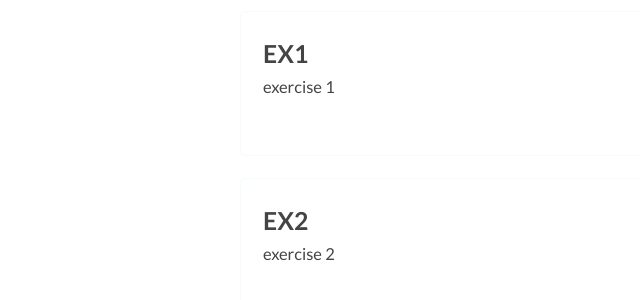
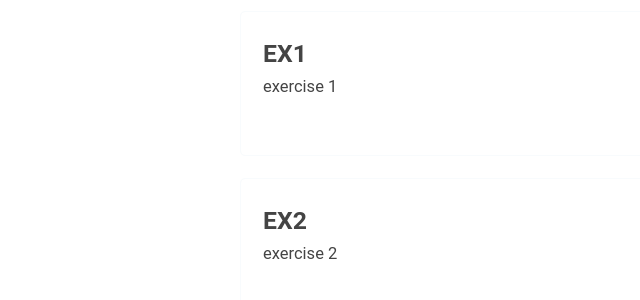
Before and after one commit to repo-code/EXAR, a Gatsby site: page / in a window 1280 px wide. Shown: the full height of the page, 0-640 px from the left. Built offline with nearby package versions, Linux system fonts and the light colour scheme; Gatsby itself is replaced by a stand-in of ours.

Commit message:
Update theme.sass

```diff
--- a/theme.sass
+++ b/theme.sass
@@ -1,5 +1,5 @@
 \:root
-    --font-primary: Lato, Roboto, Helvetica, Arial, sans-serif, 'Apple Color Emoji', 'Segoe UI Emoji', 'Segoe UI Symbol'
+    --font-primary: Cairo, Roboto, Helvetica, Arial, sans-serif, 'Apple Color Emoji', 'Segoe UI Emoji', 'Segoe UI Symbol'
     --font-display: 'IBM Plex Sans', Roboto, Helvetica, Arial, sans-serif, 'Apple Color Emoji', 'Segoe UI Emoji', 'Segoe UI Symbol'
     --font-code: 'IBM Plex Mono', Menlo, Monaco, Consolas, 'Liberation Mono', 'Courier New', monospace
 
```
